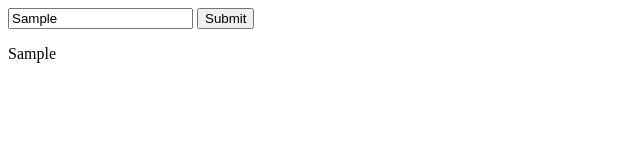
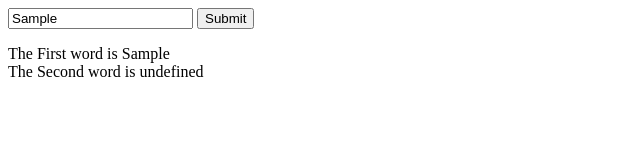
Before and after one commit to pall-gupta/js_number_game, a plain HTML site: page return-first-string.html in a window 1280 px wide. Both pictures are taken after typing "Sample" into the empty fields and a click on the button "Submit". Shown: the whole page, without its empty margins (0-640 px from the left). Drawn offline with Linux system fonts and the light colour scheme.

Commit message:
fix : two strings

```diff
--- a/return-first-string.html
+++ b/return-first-string.html
@@ -20,7 +20,12 @@
       } else {
         var userString = getString.value;
         var splitString = userString.split(" ");
-        document.getElementById("enteredString").innerText = splitString[0];
+        document.getElementById("enteredString").innerText =
+          "The First word is " +
+          splitString[0] +
+          "\n" +
+          " The Second word is " +
+          splitString[1];
       }
     }
   </script>
```
